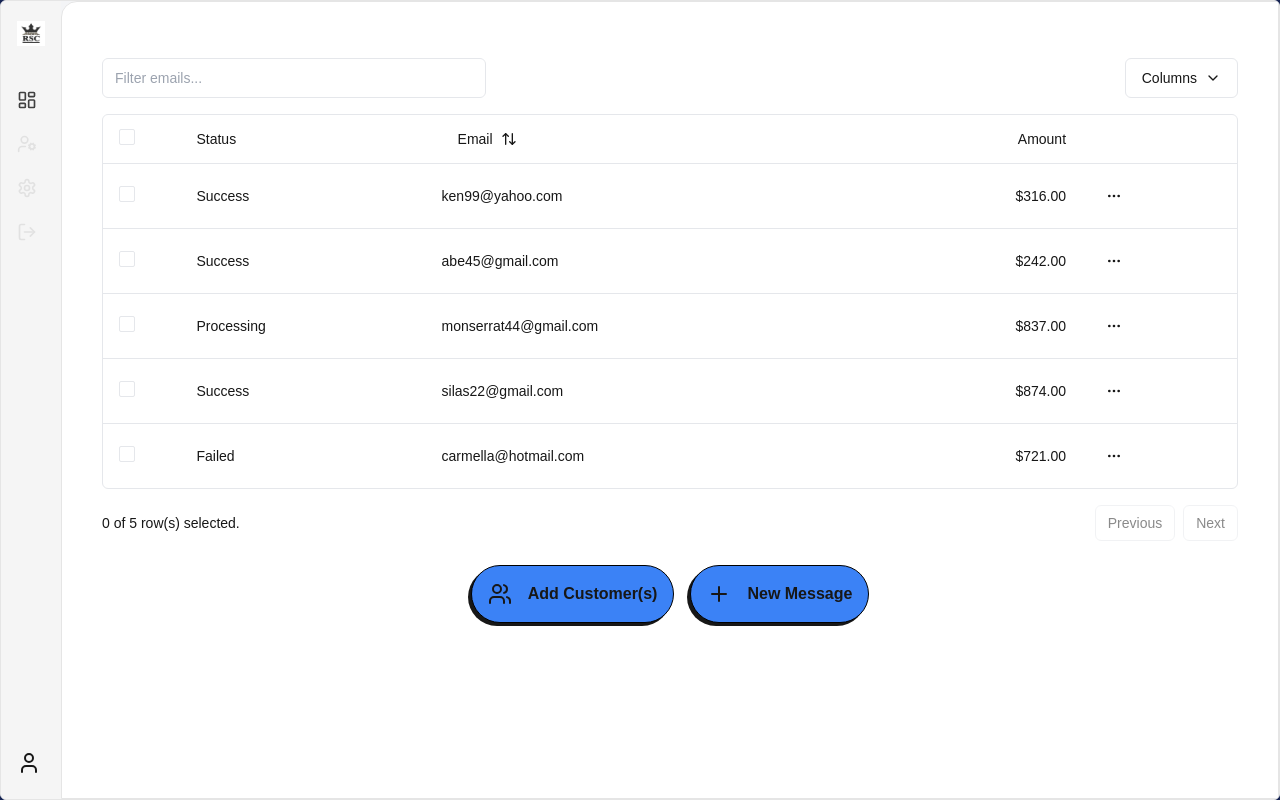
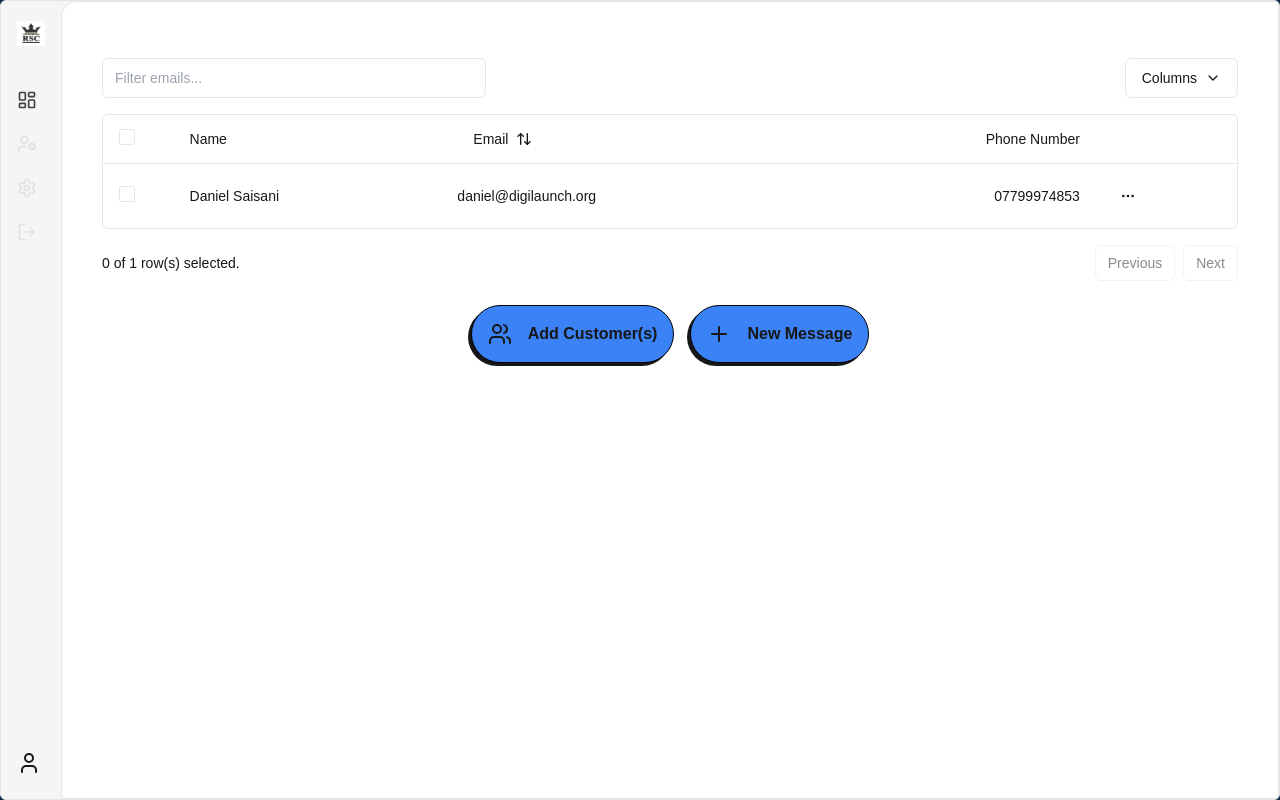
Before and after one commit to DxnielKS/royalstonecare-sms, a Next.js app: page / in a window 1280 px wide. Built offline with nearby package versions, Linux system fonts and the light colour scheme.

Commit message:
Fix table

```diff
--- a/app/components/customer-table.tsx
+++ b/app/components/customer-table.tsx
@@ -36,47 +36,14 @@ import {
   TableRow,
 } from "@/app/components/ui/table"
 
-const data: Payment[] = [
-  {
-    id: "m5gr84i9",
-    amount: 316,
-    status: "success",
-    email: "ken99@yahoo.com",
-  },
-  {
-    id: "3u1reuv4",
-    amount: 242,
-    status: "success",
-    email: "Abe45@gmail.com",
-  },
-  {
-    id: "derv1ws0",
-    amount: 837,
-    status: "processing",
-    email: "Monserrat44@gmail.com",
-  },
-  {
-    id: "5kma53ae",
-    amount: 874,
-    status: "success",
-    email: "Silas22@gmail.com",
-  },
-  {
-    id: "bhqecj4p",
-    amount: 721,
-    status: "failed",
-    email: "carmella@hotmail.com",
-  },
-]
-
-export type Payment = {
+export type Customer = {
   id: string
-  amount: number
-  status: "pending" | "processing" | "success" | "failed"
+  name: string
   email: string
+  number: string
 }
 
-export const columns: ColumnDef<Payment>[] = [
+export const columns: ColumnDef<Customer>[] = [
   {
     id: "select",
     header: ({ table }) => (
@@ -100,10 +67,10 @@ export const columns: ColumnDef<Payment>[] = [
     enableHiding: false,
   },
   {
-    accessorKey: "status",
-    header: "Status",
+    accessorKey: "name",
+    header: "Name",
     cell: ({ row }) => (
-      <div className="capitalize">{row.getValue("status")}</div>
+      <div className="capitalize">{row.getValue("name")}</div>
     ),
   },
   {
@@ -122,25 +89,17 @@ export const columns: ColumnDef<Payment>[] = [
     cell: ({ row }) => <div className="lowercase">{row.getValue("email")}</div>,
   },
   {
-    accessorKey: "amount",
-    header: () => <div className="text-right">Amount</div>,
+    accessorKey: "number",
+    header: () => <div className="text-right">Phone Number</div>,
     cell: ({ row }) => {
-      const amount = parseFloat(row.getValue("amount"))
-
-      // Format the amount as a dollar amount
-      const formatted = new Intl.NumberFormat("en-US", {
-        style: "currency",
-        currency: "USD",
-      }).format(amount)
-
-      return <div className="text-right font-medium">{formatted}</div>
+      return <div className="text-right font-medium">{row.getValue("number")}</div>
     },
   },
   {
     id: "actions",
     enableHiding: false,
     cell: ({ row }) => {
-      const payment = row.original
+      const customer = row.original
 
       return (
         <DropdownMenu>
@@ -153,13 +112,25 @@ export const columns: ColumnDef<Payment>[] = [
           <DropdownMenuContent align="end">
             <DropdownMenuLabel>Actions</DropdownMenuLabel>
             <DropdownMenuItem
-              onClick={() => navigator.clipboard.writeText(payment.id)}
+              onClick={() => navigator.clipboard.writeText(customer.id)}
             >
-              Copy payment ID
+              Copy customer ID
             </DropdownMenuItem>
             <DropdownMenuSeparator />
-            <DropdownMenuItem>View customer</DropdownMenuItem>
-            <DropdownMenuItem>View payment details</DropdownMenuItem>
+            <DropdownMenuItem
+              onClick={() => navigator.clipboard.writeText(customer.email)}
+            >
+              Copy customer email
+            </DropdownMenuItem>
+            <DropdownMenuSeparator />
+            <DropdownMenuItem
+              onClick={() => navigator.clipboard.writeText(customer.number)}
+            >
+              Copy customer number
+            </DropdownMenuItem>
+            <DropdownMenuSeparator />
+            {/* <DropdownMenuItem>View customer</DropdownMenuItem>
+            <DropdownMenuItem>View customer details</DropdownMenuItem> */}
           </DropdownMenuContent>
         </DropdownMenu>
       )
@@ -167,7 +138,11 @@ export const columns: ColumnDef<Payment>[] = [
   },
 ]
 
-export function CustomerDataTable() {
+interface CustomerDataTableProps {
+  customers: Customer[]
+}
+
+export function CustomerDataTable({ customers }: CustomerDataTableProps) {
   const [sorting, setSorting] = React.useState<SortingState>([])
   const [columnFilters, setColumnFilters] = React.useState<ColumnFiltersState>(
     [],
@@ -177,7 +152,7 @@ export function CustomerDataTable() {
   const [rowSelection, setRowSelection] = React.useState({})
 
   const table = useReactTable({
-    data,
+    data: customers,
     columns,
     onSortingChange: setSorting,
     onColumnFiltersChange: setColumnFilters,
@@ -244,9 +219,9 @@ export function CustomerDataTable() {
                       {header.isPlaceholder
                         ? null
                         : flexRender(
-                            header.column.columnDef.header,
-                            header.getContext(),
-                          )}
+                          header.column.columnDef.header,
+                          header.getContext(),
+                        )}
                     </TableHead>
                   )
                 })}
--- a/app/model.tsx
+++ b/app/model.tsx
@@ -6,7 +6,7 @@ interface Customer {
   id: string;
   name: string;
   email: string;
-  phone?: string;
+  numbers: string[];
 }
 
 
--- a/app/page.tsx
+++ b/app/page.tsx
@@ -6,11 +6,20 @@ import Link from "next/link";
 import { motion } from "framer-motion";
 import { cn } from "@/app/lib/utils";
 import { Plus, Users, User } from "lucide-react";
-import { CustomerDataTable } from "./components/customer-table";
+import { Customer, CustomerDataTable } from "./components/customer-table";
 
 const USER_SETTINGS_AND_ACCOUNTS_DISABLED = true
 
 export default function Home() {
+
+  const customers: Customer[] = [
+    {
+      name: 'Daniel Saisani',
+      email: 'daniel@digilaunch.org',
+      id: '1',
+      number: '07799974853'
+    }
+  ]
 
   const links = [
     {
@@ -42,7 +51,9 @@ export default function Home() {
       ),
     },
   ];
+
   const [open, setOpen] = useState(false);
+
   return (
     <div
       className={cn(
@@ -73,7 +84,7 @@ export default function Home() {
           </div>
         </SidebarBody>
       </Sidebar>
-      <Dashboard />
+      <Dashboard customers={customers} />
     </div>
   );
 }
@@ -107,7 +118,11 @@ const LogoIcon = () => {
   );
 };
 
-const Dashboard = () => {
+interface DashboardProps {
+  customers: Customer[]
+}
+
+const Dashboard = ({customers}: DashboardProps) => {
   const [newMessageModalShowing, setNewMessageCustomersModalShowing] = useState(false);
 
   return (
@@ -115,7 +130,7 @@ const Dashboard = () => {
       {newMessageModalShowing && <></>}
       <div className="p-2 md:p-10 rounded-tl-2xl border border-neutral-200 dark:border-neutral-700 bg-white dark:bg-neutral-900 flex flex-col gap-2 flex-1 w-full h-full">
         <div className="flex flex-col gap-2 justify-center items-center">
-          <CustomerDataTable />
+          <CustomerDataTable customers={customers} />
           <div className="flex items-center justify-center space-x-4">
             <PrimaryButton label={'Add Customer(s)'} onClick={() => { }} logo={<Users />} />
             <PrimaryButton label={'New Message'} onClick={() => { setNewMessageCustomersModalShowing(true) }} logo={<Plus />} />
```
